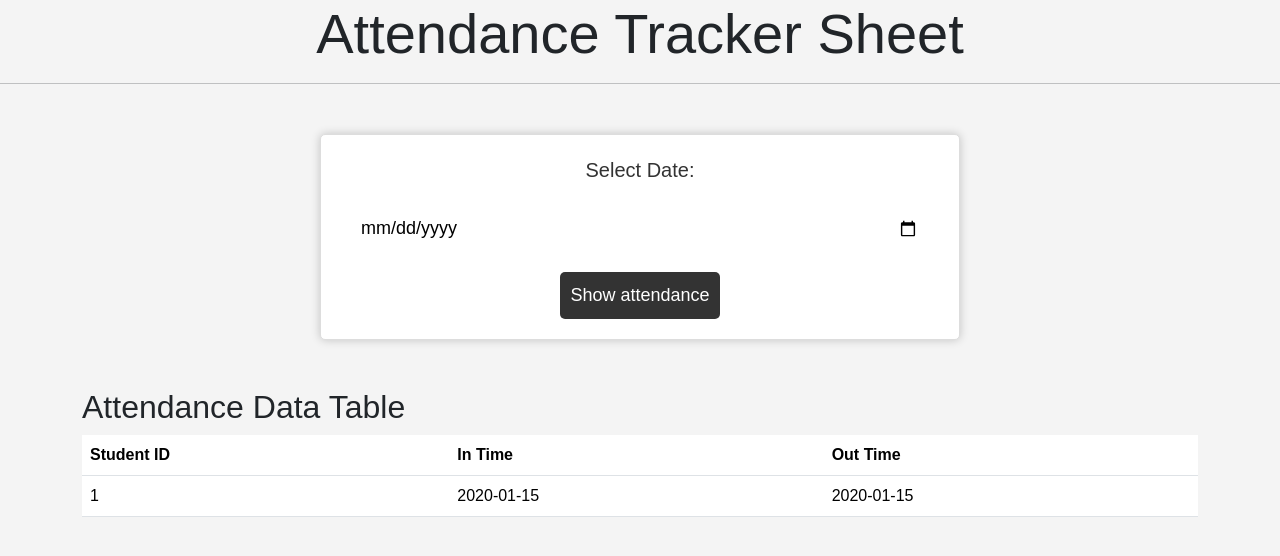
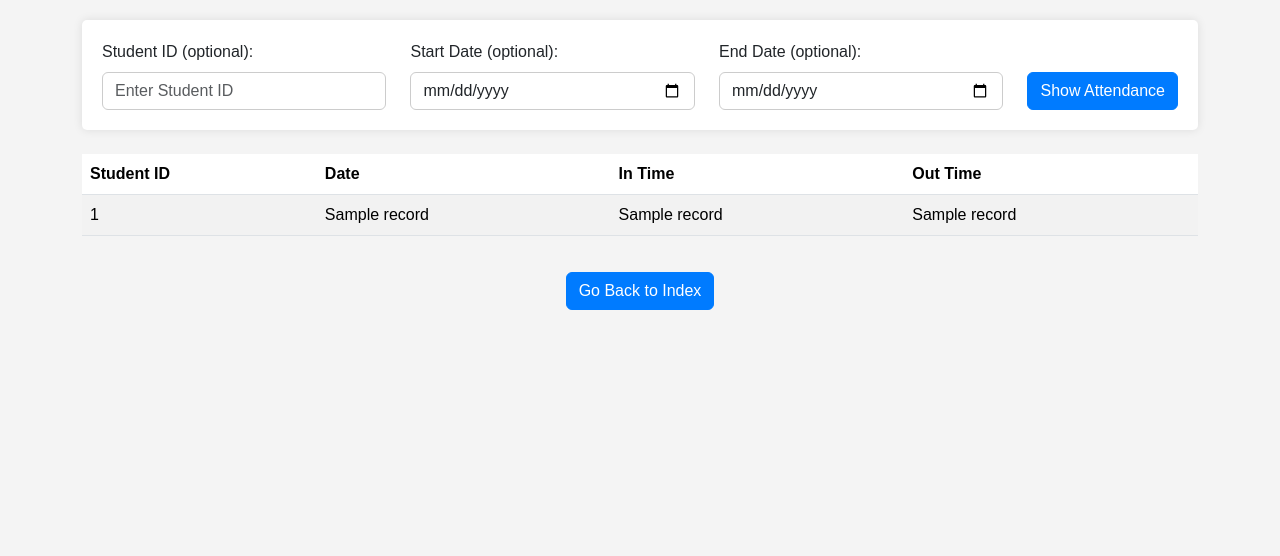
Before and after one commit to Sri-Ranganadh/Attendance-Log, a Flask app: template templates/attendance.html in a window 1280 px wide. Shown: the top 556 px of the page. Run offline with Flask 3, Linux system fonts and the light colour scheme; the template is opened without the code that fills it: most values are stand-ins (such as "Sample title", 1, 10 or a date in 2020).

Commit message:
Attendace Log

```diff
--- a/app.py
+++ b/app.py
@@ -1,4 +1,4 @@
-from flask import Flask, render_template, request, jsonify
+from flask import Flask, render_template, request, redirect, url_for
 import sqlite3
 from datetime import datetime
 import subprocess
@@ -6,114 +6,101 @@ import os
 
 app = Flask(__name__)
 
-
 @app.route('/')
 def index():
     return render_template('index.html')
-
-
 
 @app.route('/register')
 def register():
     return render_template('register.html')
 
-
-
 @app.route('/register', methods=['POST'])
 def submit_form():
-    # Retrieve form data using the request object
     student_id = request.form.get('student_id').upper()
     name = request.form.get('name').upper()
     year = int(request.form.get('year'))
     section = request.form.get('section').upper()
 
-    # Print or use the form data
-    print("Student ID:", student_id)
-    print("Name:", name)
-    print("Year:", year)
-    print("Section:", section)
-
-    # Connect to the SQLite database
     conn = sqlite3.connect('attendance.db')
     cursor = conn.cursor()
 
-    # Check if the StudentID already exists in the table
     cursor.execute("SELECT * FROM Students WHERE StudentID = ?", (student_id,))
     existing_student = cursor.fetchone()
 
     if existing_student:
         conn.close()
-        message = os.path.join(script_dir, "message.py")
-        subprocess.run(["python", message,"StudentID already exists! Please use a different ID."])
-        return
+        message = "StudentID already exists! Please use a different ID."
+        # Assuming you have a mechanism to display this message, or you can log it
+        print(message)
+        return render_template('register.html', error=message)
     else:
-        # Insert the form data into the Students table
-        cursor.execute("INSERT INTO Students (StudentID, Name, Year, Section) VALUES (?, ?, ?, ?)",
-                       (student_id, name, year, section))
-
-        # Commit the transaction and close the connection
+        cursor.execute("INSERT INTO Students (StudentID, Name, Year, Section) VALUES (?, ?, ?, ?)", (student_id, name, year, section))
         conn.commit()
         conn.close()
 
-        script_dir = os.path.dirname(os.path.realpath(__file__))
+        script_dir = os.path.dirname(__file__)
+        get_faces_script = os.path.join(script_dir, 'get_faces_from_camera_tkinter.py')
+        subprocess.run(["python", get_faces_script, student_id])
 
-        # Specify the path to get_faces_from_camera.py
-        get_faces_script = os.path.join(script_dir, 'get_faces_from_camera_tkinter.py')
-        print(get_faces_script)
-        # Call the main() function from get_faces_from_camera.py using subprocess
-        subprocess.run(["python", get_faces_script],student_id)
-
-        message = os.path.join(script_dir, "message.py")
-        subprocess.run(["python", message,"Student Registration Successful"])
-
-        # train = os.path.join(script_dir, 'features_extraction_to_csv.py')
-        # subprocess.run(["python",train])
-
-        return render_template('register.html')
-
-
+        return render_template('register.html', success="Student Registration Successful")
 
 @app.route('/take_attendance')
 def take_attendance():
-    script_dir = os.path.dirname(os.path.realpath(__file__))
+    script_dir = os.path.dirname(__file__)
     take = os.path.join(script_dir, "attendance_taker.py")
     subprocess.run(["python", take])
     return render_template('index.html')
 
+@app.route('/attendance', methods=['GET', 'POST'])
+def show_attendance():
+    if request.method == 'POST':
+        student_id = request.form.get('StudentID', '')
+        start_date = request.form.get('StartDate', '')
+        end_date = request.form.get('EndDate', '')
 
-@app.route('/attendance')
-def attendance_index():
-    return render_template('attendance.html', selected_date='', no_data=False)
+        start_date_obj = datetime.strptime(start_date, '%Y-%m-%d') if start_date else None
+        end_date_obj = datetime.strptime(end_date, '%Y-%m-%d') if end_date else None
 
-@app.route('/attendance', methods=['POST'])
-def attendance():
-    selected_date = request.form.get('selected_date')
-    selected_date_obj = datetime.strptime(selected_date, '%Y-%m-%d')
-    formatted_date = selected_date_obj.strftime('%Y-%m-%d')
+        conn = sqlite3.connect('attendance.db')
+        cursor = conn.cursor()
 
-    conn = sqlite3.connect('attendance.db')
-    cursor = conn.cursor()
+        query = "SELECT StudentID, Date, InTime, OutTime FROM Attendance"
+        conditions = []
+        params = []
 
-    cursor.execute("SELECT StudentID, InTime, OutTime FROM Attendance WHERE Date = ?", (formatted_date,))
-    attendance_data = cursor.fetchall()
+        if student_id:
+            conditions.append("StudentID = ?")
+            params.append(student_id)
+        if start_date_obj and end_date_obj:
+            conditions.append("Date BETWEEN ? AND ?")
+            params.extend([start_date, end_date])
+        elif start_date_obj:
+            conditions.append("Date = ?")
+            params.append(start_date)
 
-    conn.close()
+        if conditions:
+            query += " WHERE " + " AND ".join(conditions)
 
-    if not attendance_data:
-        return render_template('attendance.html', selected_date=selected_date, no_data=True, attendance_data=[])
+        cursor.execute(query, params)
+        attendance_data = cursor.fetchall()
 
-    return render_template('attendance.html', selected_date=selected_date, no_data=False, attendance_data=attendance_data)
+        conn.close()
+
+        if not attendance_data:
+            return render_template('attendance.html', no_data=True, attendance_data=[], student_id=student_id, start_date=start_date, end_date=end_date)
+
+        return render_template('attendance.html', no_data=False, attendance_data=attendance_data, student_id=student_id, start_date=start_date, end_date=end_date)
+    else:
+        # Initial page load or navigation to /attendance without POST
+        return render_template('attendance.html', no_data=False)
 
 @app.route('/train')
 def train():
-    # Run the training script and capture the output
-    script_dir = os.path.dirname(os.path.realpath(__file__))
+    script_dir = os.path.dirname(__file__)
     take = os.path.join(script_dir, "features_extraction_to_csv.py")
     subprocess.run(["python", take])
 
     return render_template('index.html')
 
-
-
 if __name__ == '__main__':
     app.run(debug=True)
--- a/templates/attendance.html
+++ b/templates/attendance.html
@@ -10,90 +10,88 @@
             font-family: Arial, sans-serif;
             background-color: #f4f4f4;
         }
-        form {
-            margin-top: 50px;
-            display: flex;
-            flex-direction: column;
-            align-items: center;
-            border: 1px solid #ddd;
+        .search-container {
             padding: 20px;
+            background-color: #fff;
             border-radius: 5px;
-            box-shadow: 0px 0px 10px rgba(0, 0, 0, 0.2);
-            background-color: #fff;
-            width: 50%;
-            margin-left: auto;
-            margin-right: auto;
+            box-shadow: 0 0 10px rgba(0, 0, 0, 0.1);
+            margin-top: 20px;
         }
-        label {
-            font-size: 20px;
-            margin-bottom: 10px;
-            color: #333;
-        }
-        input[type="date"] {
-            padding: 10px 20px;
-            border-radius: 5px;
-            border: none;
-            margin-bottom: 20px;
-            font-size: 18px;
-            width: 100%;
-            box-sizing: border-box;
-            margin-top: 10px;
+        .input-group {
             margin-bottom: 20px;
         }
-        button[type="submit"] {
-            background-color: #333;
-            color: #fff;
-            border: none;
-            padding: 10px;
-            border-radius: 5px;
-            cursor: pointer;
-            font-size: 18px;
+        .input-group-text {
+            background-color: #eee;
+            border: 1px solid #ccc;
         }
-        button[type="submit"]:hover {
-            background-color: #555;
+        .form-control {
+            border: 1px solid #ccc;
+        }
+        .btn-primary {
+            background-color: #007bff;
+            border-color: #007bff;
+        }
+        .no-data {
+            text-align: center;
+            margin-top: 50px;
+        }
+        .go-back-btn {
+            margin-top: 20px;
         }
     </style>
 </head>
 <body>
-    <div class="jumbotron text-center">
-        <h1 class="display-4">Attendance Tracker Sheet</h1>
-    </div>
-    <hr>
-
-    <form action="/attendance" method="POST" id="attn-form">
-        <label for="selected_date">Select Date: </label>
-        <input type="date" id="selected_date" name="selected_date" required value="{{ selected_date }}">
-        <button type="submit" class="btn btn-outline-success">Show attendance</button>
-    </form>
-
-    <div class="container mt-5">
+    <div class="container">
+        <div class="search-container">
+            <form action="/attendance" method="post" class="row align-items-end">
+                <div class="col">
+                    <label for="StudentID" class="form-label">Student ID (optional):</label>
+                    <input type="text" id="StudentID" name="StudentID" class="form-control" placeholder="Enter Student ID">
+                </div>
+                <div class="col">
+                    <label for="StartDate" class="form-label">Start Date (optional):</label>
+                    <input type="date" id="StartDate" name="StartDate" class="form-control">
+                </div>
+                <div class="col">
+                    <label for="EndDate" class="form-label">End Date (optional):</label>
+                    <input type="date" id="EndDate" name="EndDate" class="form-control">
+                </div>
+                <div class="col-auto">
+                    <button type="submit" class="btn btn-primary">Show Attendance</button>
+                </div>
+            </form>
+        </div>
         {% if no_data %}
-        <div class="alert alert-warning" role="alert">
-            No attendance data available for the selected date.
+        <div class="no-data">
+            <h2>No Data Found</h2>
+            <a href="/" class="btn btn-primary go-back-btn">Go Back to Index</a>
         </div>
         {% else %}
-        <h2>Attendance Data Table</h2>
-        <table class="table">
+        <table class="table table-striped mt-4">
             <thead>
                 <tr>
                     <th scope="col">Student ID</th>
+                    <th scope="col">Date</th>
                     <th scope="col">In Time</th>
                     <th scope="col">Out Time</th>
                 </tr>
             </thead>
             <tbody>
-                {% for student_id, in_time, out_time in attendance_data %}
+                {% for record in attendance_data %}
                 <tr>
-                    <td>{{ student_id }}</td>
-                    <td>{{ in_time }}</td>
-                    <td>{{ out_time }}</td>
+                    <td>{{ record[0] }}</td>
+                    <td>{{ record[1] }}</td>
+                    <td>{{ record[2] }}</td>
+                    <td>{{ record[3] }}</td>
                 </tr>
                 {% endfor %}
             </tbody>
         </table>
+        <div class="text-center">
+            <a href="/" class="btn btn-primary go-back-btn">Go Back to Index</a>
+        </div>
         {% endif %}
     </div>
-
-    <script src="https://cdn.jsdelivr.net/npm/bootstrap@5.3.1/dist/js/bootstrap.bundle.min.js" integrity="sha384-HwwvtgBNo3bZJJLYd8oVXjrBZt8cqVSpeBNS5n7C8IVInixGAoxmnlMuBnhbgrkm" crossorigin="anonymous"></script>
+    <script src="https://cdn.jsdelivr.net/npm/bootstrap@5.3.1/dist/js/bootstrap.bundle.min.js" integrity="sha384-KyZXEAg3QhqLMpG8r+Knujsl5+z0I5t9z5lFf5r5l5u5jmpVlFq1QHoI4Ct3JFsh" crossorigin="anonymous"></script>
 </body>
 </html>
```
Also changed, not shown: attendance_taker.py (+14 -4 lines), data/features_all.csv (+2 -1 lines), attendance.db.
